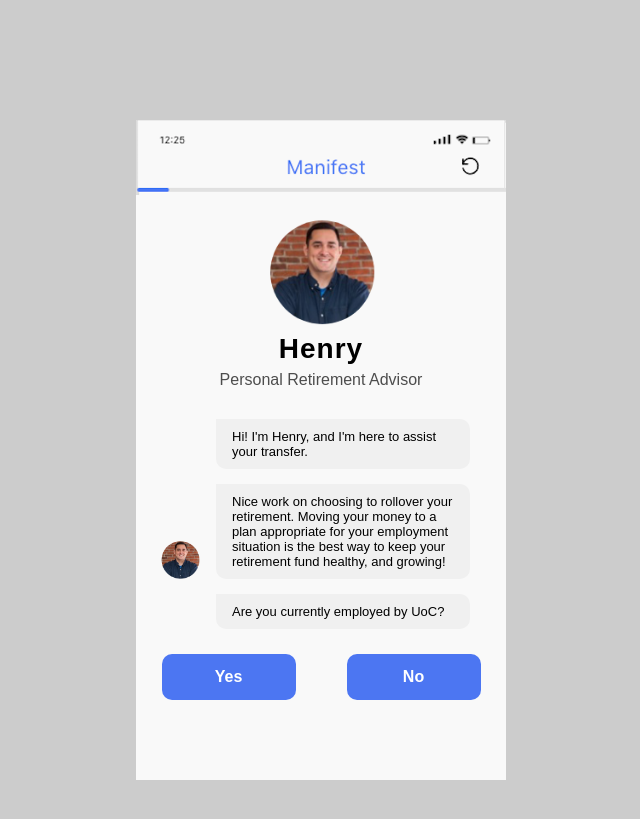
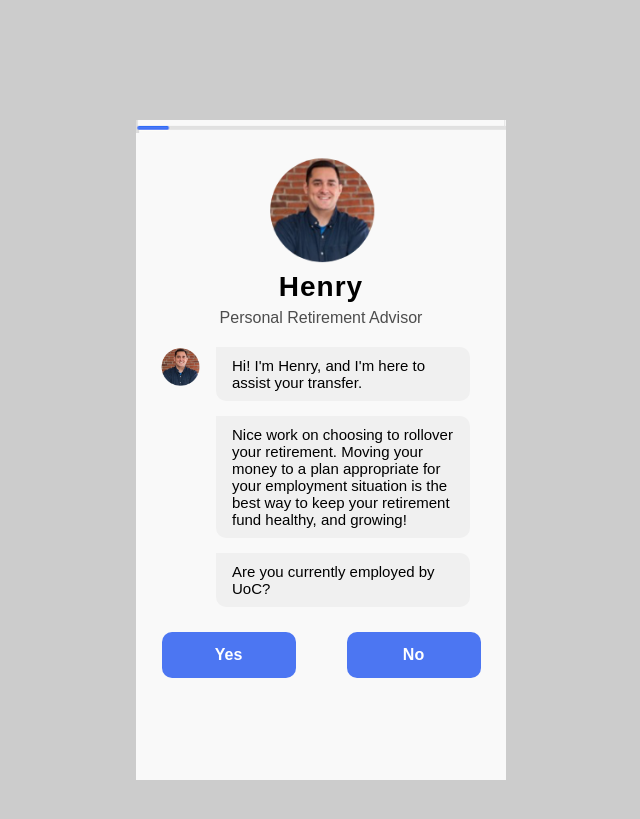
Before and after one commit to VestHQ/manifest_app_prototype, a Jekyll site: the page built from index.html, in a window 1280 px wide. Shown: the top 819 px of the page, without its empty margins (319-959 px from the left). Built offline with Jekyll 4.4.1, drawn with Linux system fonts in a browser that asks for light colours; nearby versions of some CDN libraries.

Commit message:
updated scroll

```diff
--- a/_includes/script.html
+++ b/_includes/script.html
@@ -69,11 +72,40 @@
     ];
     var currentMessage = 0;
     var chatDelay = 0;
+    const chatBox = document.getElementsByClassName('chat');
+    const chat = $('.chat');
+    const henry = $('.henry');
+    const henryMsg = $('.message-left');
+    const henryMsg2 = document.getElementsByClassName('message-left');
 
-    // Todo update scroll fix yes answer
+    const ul = document.getElementsByClassName('chat-message-list');
+
+    console.log(chatBox, chatBox[0].offsetHeight)
+
+
+    function updateScroll() {
+        // for(let i=0; i <= ul.length; i++){
+        //     console.log(henryMsg[i]);
+        // }
+        // let currentPosition = parseInt(henryMsg.style.top);
+        // let amountToMove = 30;
+        // henryMsg.style.top = currentPosition + amountToMove + "pt";
+
+        chatBox[0].offsetHeight += 200;
+        chatBox[0].scrollTop = chatBox[0].scrollHeight - chatBox[0].clientHeight;
+    }
+    setInterval(updateScroll, 100);
+    // setInterval(function (){
+    //     let bottom = chatBox[0].scrollHeight - chatBox[0].clientHeight <= chatBox[0].scrollTop + 1;
+    //     if(bottom) {
+    //         chatBox[0].scrollTop = chatBox[0].scrollHeight - chatBox[0].clientHeight;
+    //     }
+    // },100);
+
 
     function postMessage(alignment, text) {
-        $(".user-w-msg").append("<p class='message-" + alignment + "'>" + text + "</p>");
+        $(".chat-message-list").append("<li class='message-" + alignment + "'>" + text + "</li>");
+        updateScroll();
     }
 
     function showInputBox() {
@@ -109,6 +141,7 @@
         }
 
         const msg = chatMessages[currentMessage++]; //incriment msg so it doesnt repeat from beginning each time its called
+
         switch (msg.type) {
             case "text":
                 postMessage(msg.align, msg.msg);
--- a/_includes/test.html
+++ b/_includes/test.html
@@ -1,4 +1,4 @@
-<div class="chat">
+<div class="chat" onscroll="updateScroll()">
     <img src="{{ site.baseurl }}/assets/img/top.png" alt="" class="top">
 
     <div class="chat-container">
@@ -8,13 +8,10 @@
             <h2 class="header__secondary">Personal Retirement Advisor</h2>
         </header>
 
-        <div class="chat-list-container typing">
-            <img src="{{ site.baseurl }}/assets/img/henry.png" class="henry">
+        <div class="chat-list-container">
+
             <ul class="chat-message-list">
-                <li class="user-w-msg">
-
-                </li>
-
+                <img src="{{ site.baseurl }}/assets/img/henry.png" class="henry">
             </ul>
         </div>
 
--- a/_sass/1-base/animations.scss
+++ b/_sass/1-base/animations.scss
@@ -47,9 +47,12 @@
 
 @keyframes moveDown {
   0% {
-
+    opacity: 1;
+  }
+  99% {
+    opacity: 1;
   }
   100% {
-    transform: translateY(14rem);
+    opacity: 0;
   }
 }
--- a/_sass/2-modules/test.scss
+++ b/_sass/2-modules/test.scss
@@ -6,13 +6,14 @@
   overflow-y: auto;
   overflow-x: hidden;
 
-  @include respond(isPhone){
-    width: 100vw;
-    height: 100vh;
-  }
+  //@include respond(isPhone){
+  //  width: 100vw;
+  //  height: 100vh;
+  //}
 }
 .chat-container {
   //height: 100%;
+  height: 66rem;
 }
 .top {
   width: 100%;
@@ -38,6 +39,9 @@
 
   position: absolute;
   left: 2.4rem;
+
+  //opacity: 1;
+  //animation: .5s moveDown forwards;
 }
 
 .user-w-msg {
@@ -59,7 +63,7 @@
 .message-left {
   background: $light-grey-2;
   font-family: $avenir;
-  font-size: 1.3rem;
+  font-size: 1.5rem;
   border-radius: $msg-border;
   padding: 1rem 1.6rem;
   max-width: 60%;
@@ -71,14 +75,13 @@
           //.8s blink-dots forwards 2,
           .5s msgExpandLeft forwards .6s;
 
+  position: relative;
+
   //&::before {
-  //  content: url("/assets/img/henry.png");
+  //  content: url("/assets/img/henry-icon.png");
   //  position: absolute;
-  //  left: 2.4rem;
-  //
-  //  width: 4rem;
-  //  height: auto;
-  //  margin: 0 1rem 0 0;
+  //  left: -6.4rem;
+  //  //animation: .3s movedown forwards;
   //}
 }
 
@@ -171,73 +174,73 @@
 
 
 
-//.spinme-right {
-//  display: inline-block;
-//  padding: 15px 20px;
-//  font-size: 14px;
-//  border-radius: 30px;
-//  line-height: 1.25em;
-//  font-weight: 100;
-//  opacity: 0.2;
-//}
-//
-//.spinme-left {
-//  display: inline-block;
-//  padding: 15px 20px;
-//  font-size: 14px;
-//  color: #ccc;
-//  border-radius: 30px;
-//  line-height: 1.25em;
-//  font-weight: 100;
-//  opacity: 0.2;
-//}
-//
-//.spinner {
-//  margin: 0;
-//  width: 30px;
-//  text-align: center;
-//}
-//
-//.spinner > div {
-//  width: 10px;
-//  height: 10px;
-//  border-radius: 100%;
-//  display: inline-block;
-//  -webkit-animation: sk-bouncedelay 1.4s infinite ease-in-out both;
-//  animation: sk-bouncedelay 1.4s infinite ease-in-out both;
-//  background: rgba(0,0,0,1);
-//}
-//
-//.spinner .bounce1 {
-//  -webkit-animation-delay: -0.32s;
-//  animation-delay: -0.32s;
-//}
-//
-//.spinner .bounce2 {
-//  -webkit-animation-delay: -0.16s;
-//  animation-delay: -0.16s;
-//}
+.spinme-right {
+  display: inline-block;
+  padding: 15px 20px;
+  font-size: 14px;
+  border-radius: 30px;
+  line-height: 1.25em;
+  font-weight: 100;
+  opacity: 0.2;
+}
 
-//@-webkit-keyframes sk-bouncedelay {
-//  0%,
-//  80%,
-//  100% {
-//    -webkit-transform: scale(0)
-//  }
-//  40% {
-//    -webkit-transform: scale(1.0)
-//  }
-//}
-//
-//@keyframes sk-bouncedelay {
-//  0%,
-//  80%,
-//  100% {
-//    -webkit-transform: scale(0);
-//    transform: scale(0);
-//  }
-//  40% {
-//    -webkit-transform: scale(1.0);
-//    transform: scale(1.0);
-//  }
-//}
+.spinme-left {
+  display: inline-block;
+  padding: 15px 20px;
+  font-size: 14px;
+  color: #ccc;
+  border-radius: 30px;
+  line-height: 1.25em;
+  font-weight: 100;
+  opacity: 0.2;
+}
+
+.spinner {
+  margin: 0;
+  width: 30px;
+  text-align: center;
+}
+
+.spinner > div {
+  width: 10px;
+  height: 10px;
+  border-radius: 100%;
+  display: inline-block;
+  -webkit-animation: sk-bouncedelay 1.4s infinite ease-in-out both;
+  animation: sk-bouncedelay 1.4s infinite ease-in-out both;
+  background: rgba(0,0,0,1);
+}
+
+.spinner .bounce1 {
+  -webkit-animation-delay: -0.32s;
+  animation-delay: -0.32s;
+}
+
+.spinner .bounce2 {
+  -webkit-animation-delay: -0.16s;
+  animation-delay: -0.16s;
+}
+
+@-webkit-keyframes sk-bouncedelay {
+  0%,
+  80%,
+  100% {
+    -webkit-transform: scale(0)
+  }
+  40% {
+    -webkit-transform: scale(1.0)
+  }
+}
+
+@keyframes sk-bouncedelay {
+  0%,
+  80%,
+  100% {
+    -webkit-transform: scale(0);
+    transform: scale(0);
+  }
+  40% {
+    -webkit-transform: scale(1.0);
+    transform: scale(1.0);
+  }
+}
```
Also changed, not shown: other parts of _includes/script.html (+3 -0 lines).
